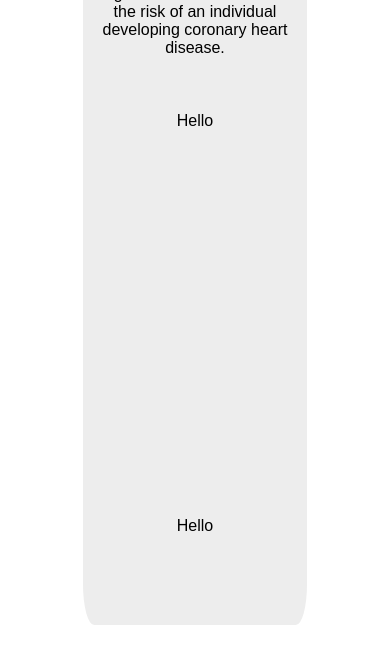
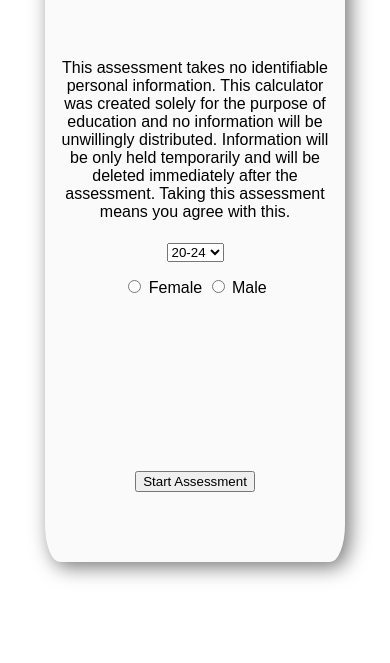
Before and after one commit to zerosicx/A2, a plain HTML site: page index.html in a window 390 px wide. Shown: the part 223-886 px from the top of the page. After the commit the page ends 844 px from the top, so only its background shows below. Drawn offline with Linux system fonts and the light colour scheme.

Commit message:
fixed padding/margins to be more responsive to mobile

```diff
--- a/index.html
+++ b/index.html
@@ -10,10 +10,11 @@
 <body>
   <div class="grid-container">
 
+    <!-- Header section: output of text and subtitle changes based on the activePage number -->
     <section class="always-on grid-box header-box">
       <h1 class="title">Framingham Risk Score Assessment</h1>
       <p class="subtitle">The Framingham Risk Score is a gender-specific algorithm
-      used to estimate the risk of an individual developing coronary heart disease.</p>
+        used to estimate the risk of an individual developing coronary heart disease.</p>
     </section>
 
     <section class="arrowPrev-box grid-box">
@@ -25,11 +26,55 @@
     </section>
 
     <section class="main-box grid-box">
-      <p>Hello</p>
+
+      <p class="intro-text justified">This assessment takes no identifiable personal information. This calculator
+        was created solely for the purpose of education and no information will be unwillingly
+        distributed. Information will be only held temporarily and will be deleted immediately after the assessment.
+        Taking this assessment means you agree with this.</p>
+
+      <fieldset class="borderless" id="ageForm">
+        <select name="ageGroup" id="ageGroup" required>
+          <option value="g1">20-24</option>
+          <option value="g2">25-29</option>
+          <option value="g3">30-34</option>
+          <option value="g4">35-39</option>
+          <option value="g5">40-34</option>
+          <option value="g6">45-49</option>
+          <option value="g7">50-54</option>
+          <option value="g8">55-59</option>
+          <option value="g9">60-64</option>
+          <option value="g10">65-69</option>
+          <option value="g11">70-75</option>
+          <option value="g12">75-79</option>
+        </select>
+      </fieldset>
+
+      <fieldset class="borderless" id="genderForm">
+        <input type="radio" name="femaleRadio" value="Female">
+        <label for="femaleRadio"> Female </label>
+        <input type="radio" name="maleRadio" value="Male">
+        <label for="maleRadio"> Male </label>
+      </fieldset>
+
+      <fieldset class="borderless" id="cholesterolForm">
+
+      </fieldset>
+
+      <fieldset class="borderless" id="smokingForm">
+
+      </fieldset>
+
+      <fieldset class="borderless" id="bpForm">
+
+      </fieldset>
+
+      <div class="results" id="resultPage">
+
+      </div>
     </section>
 
     <section class="submit-box grid-box">
-      <p>Hello</p>
+      <button type="button" name="submitButton">Start Assessment</button>
     </section>
 
 
--- a/styles.css
+++ b/styles.css
@@ -7,19 +7,28 @@ body {
   font-size: 0.8rem;
 } */
 
+.justified {
+  text-align: center;
+}
+
+.borderless {
+  border: 0;
+}
+
 /* Grid container styles */
 
 .grid-container {
   display: grid;
   grid-template-columns: 2fr 5fr 2fr;
-  grid-template-rows: 2fr 3fr 1fr;
+  grid-template-rows: 1fr 2fr 0.5fr;
   grid-template-areas:
   "arrowPrev header arrowNext"
   "arrowPrev main arrowNext"
   "arrowPrev submit arrowNext";
-  background-color: #ededed;
-  margin: 10% 20%;
+  background-color: #fafafa;
+  margin: 5% 25%;
   border-radius: 5%;
+  box-shadow: 5px 5px 20px #777;
 }
 
 .grid-box {
@@ -52,12 +61,13 @@ body {
   grid-area: submit;
 }
 
-@media screen and (max-width: 800px){
+@media screen and (max-width: 1100px){
   .grid-container {
     grid-template-areas:
     "header header header"
     "main main main"
     "submit submit submit";
+    margin: 10% 10%;
   }
 
   .arrowNext-box, .arrowPrev-box {
```
